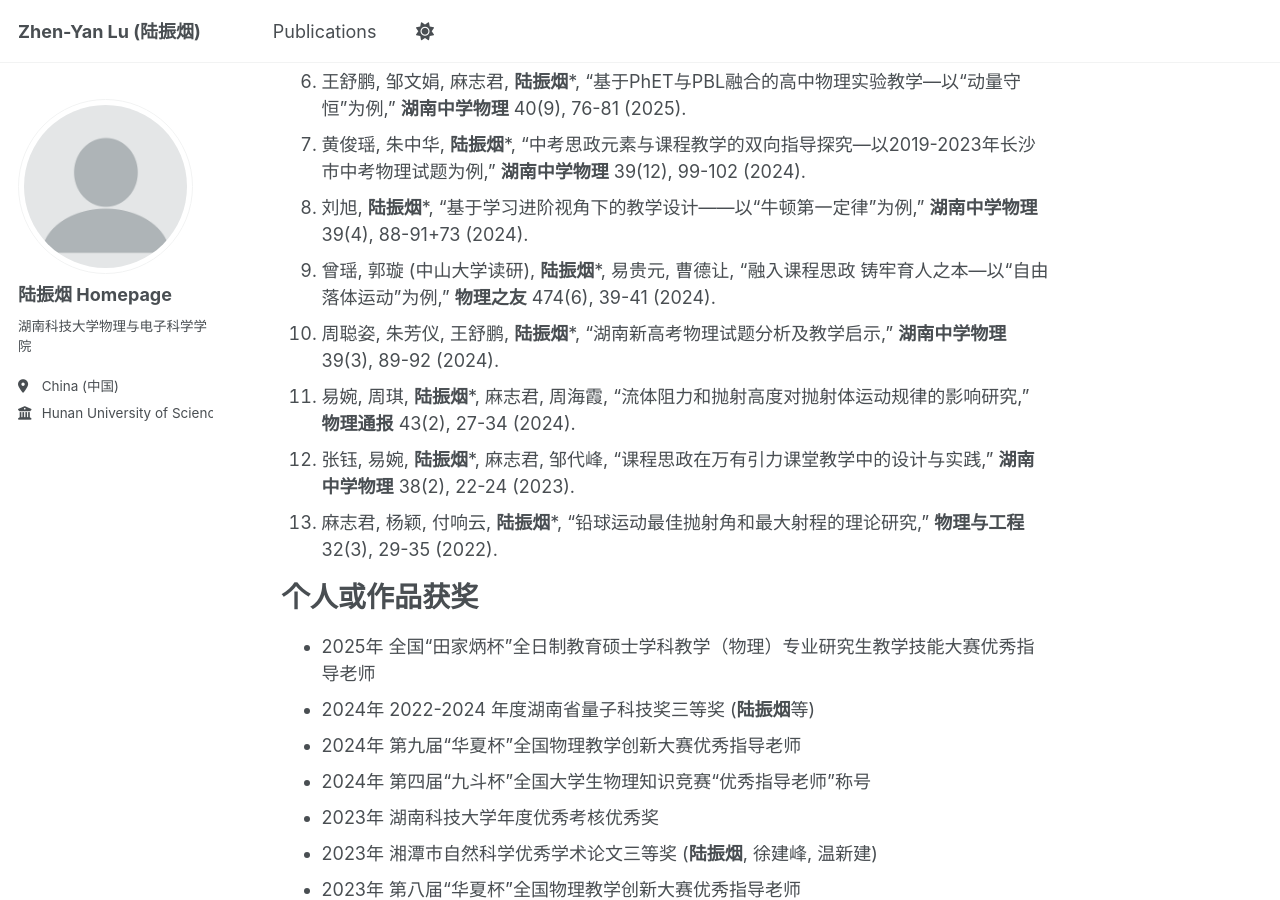
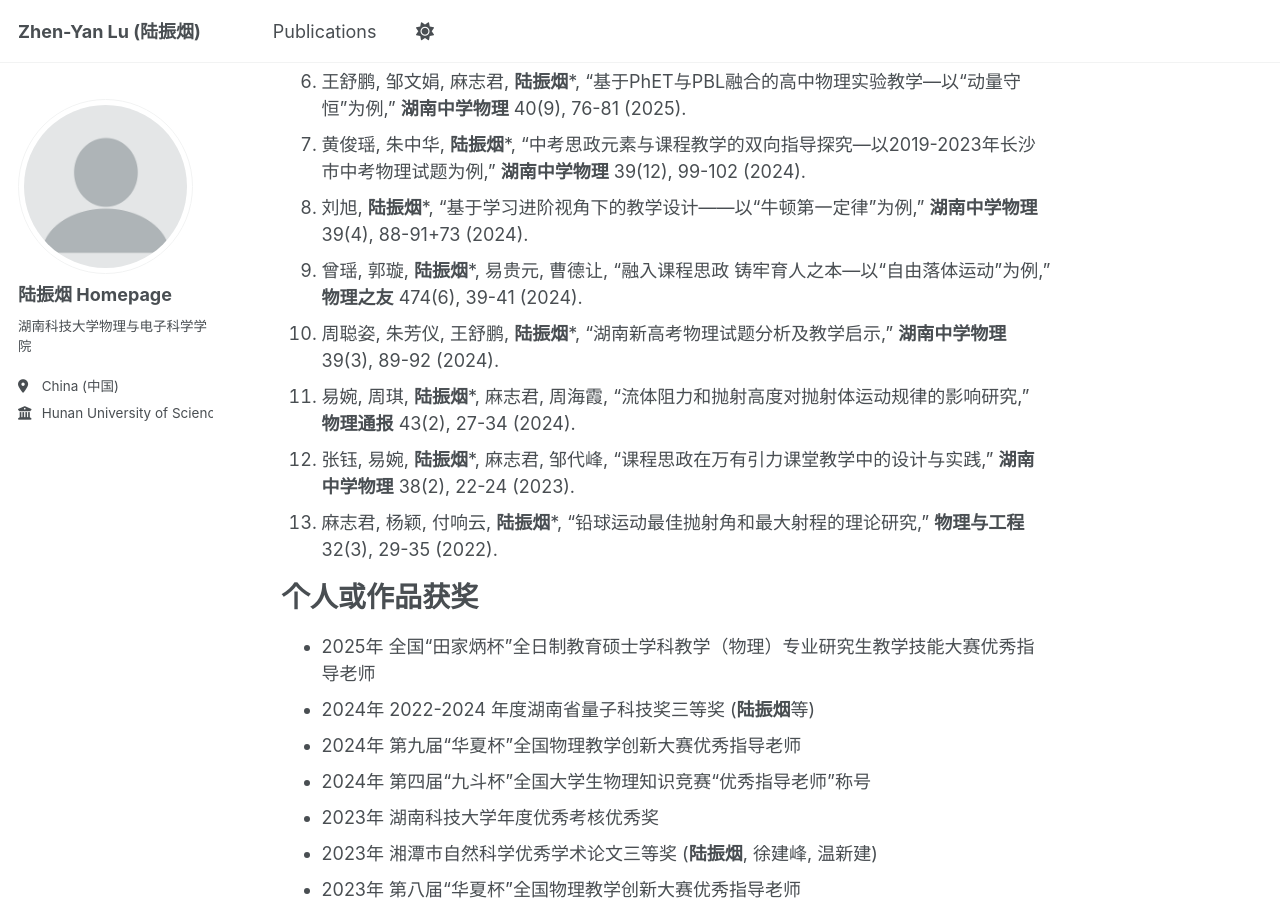
Before and after one commit to luzhenyan-stack/luzhenyan.github.io, a Jekyll site: the page built from _pages/about.md, in a window 1280 px wide and 900 px high, scrolled down 4798 px. Built offline with Jekyll 4.4.1, drawn with Linux system fonts in a browser that asks for light colours; a script that is not in the unit is left out.

Commit message:
Update about.md

```diff
--- a/_pages/about.md
+++ b/_pages/about.md
@@ -97,7 +97,7 @@ redirect_from:
 6. 王舒鹏, 邹文娟, 麻志君, **陆振烟***, “基于PhET与PBL融合的高中物理实验教学—以“动量守恒”为例,” **湖南中学物理** 40(9), 76-81 (2025).
 7. 黄俊瑶, 朱中华, **陆振烟***, “中考思政元素与课程教学的双向指导探究—以2019-2023年长沙市中考物理试题为例,” **湖南中学物理** 39(12), 99-102 (2024).
 8. 刘旭, **陆振烟***, “基于学习进阶视角下的教学设计——以“牛顿第一定律”为例,” **湖南中学物理** 39(4), 88-91+73 (2024).
-9. 曾瑶, 郭璇 (中山大学读研), **陆振烟***, 易贵元, 曹德让, “融入课程思政 铸牢育人之本—以“自由落体运动”为例,” **物理之友** 474(6), 39-41 (2024).
+9. 曾瑶, 郭璇, **陆振烟***, 易贵元, 曹德让, “融入课程思政 铸牢育人之本—以“自由落体运动”为例,” **物理之友** 474(6), 39-41 (2024).
 10. 周聪姿, 朱芳仪, 王舒鹏, **陆振烟***, “湖南新高考物理试题分析及教学启示,” **湖南中学物理** 39(3), 89-92 (2024).
 11. 易婉, 周琪, **陆振烟***, 麻志君, 周海霞, “流体阻力和抛射高度对抛射体运动规律的影响研究,” **物理通报** 43(2), 27-34 (2024).
 12. 张钰, 易婉, **陆振烟***, 麻志君, 邹代峰, “课程思政在万有引力课堂教学中的设计与实践,” **湖南中学物理** 38(2), 22-24 (2023).
```
